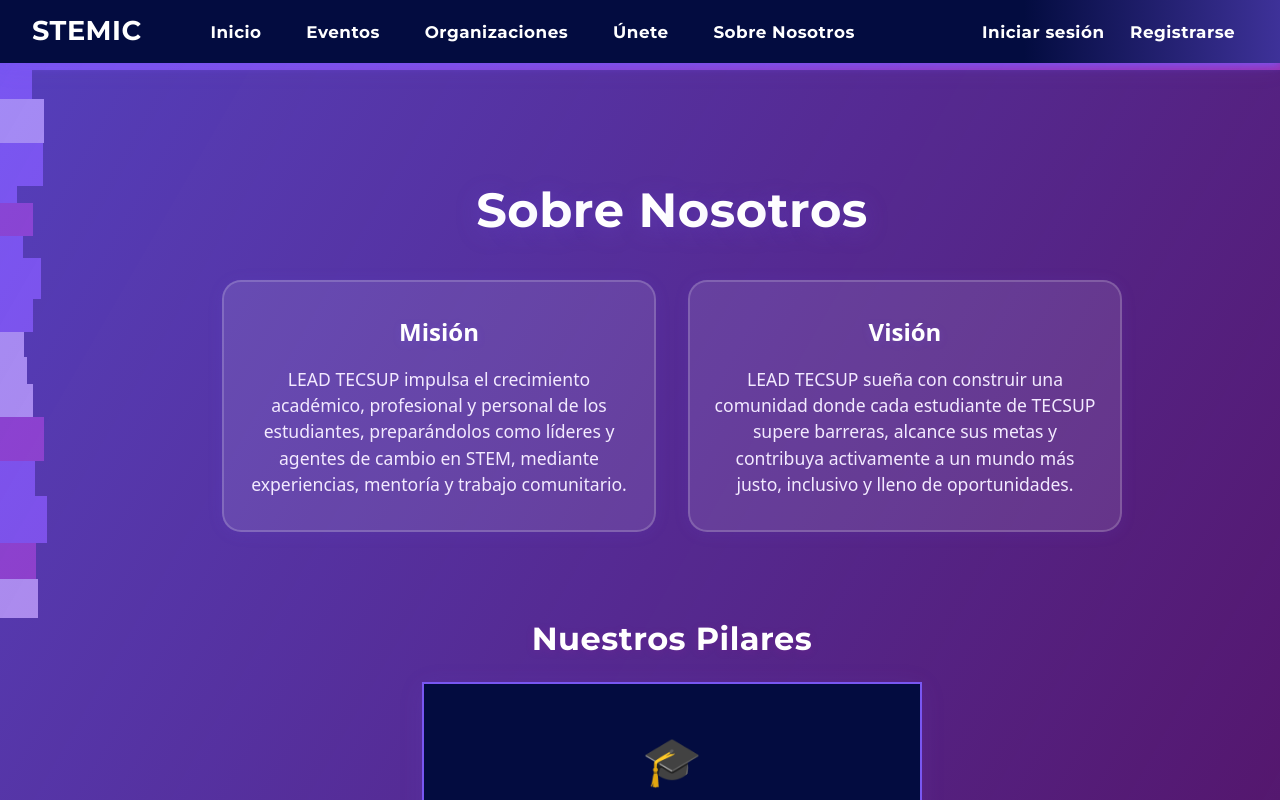
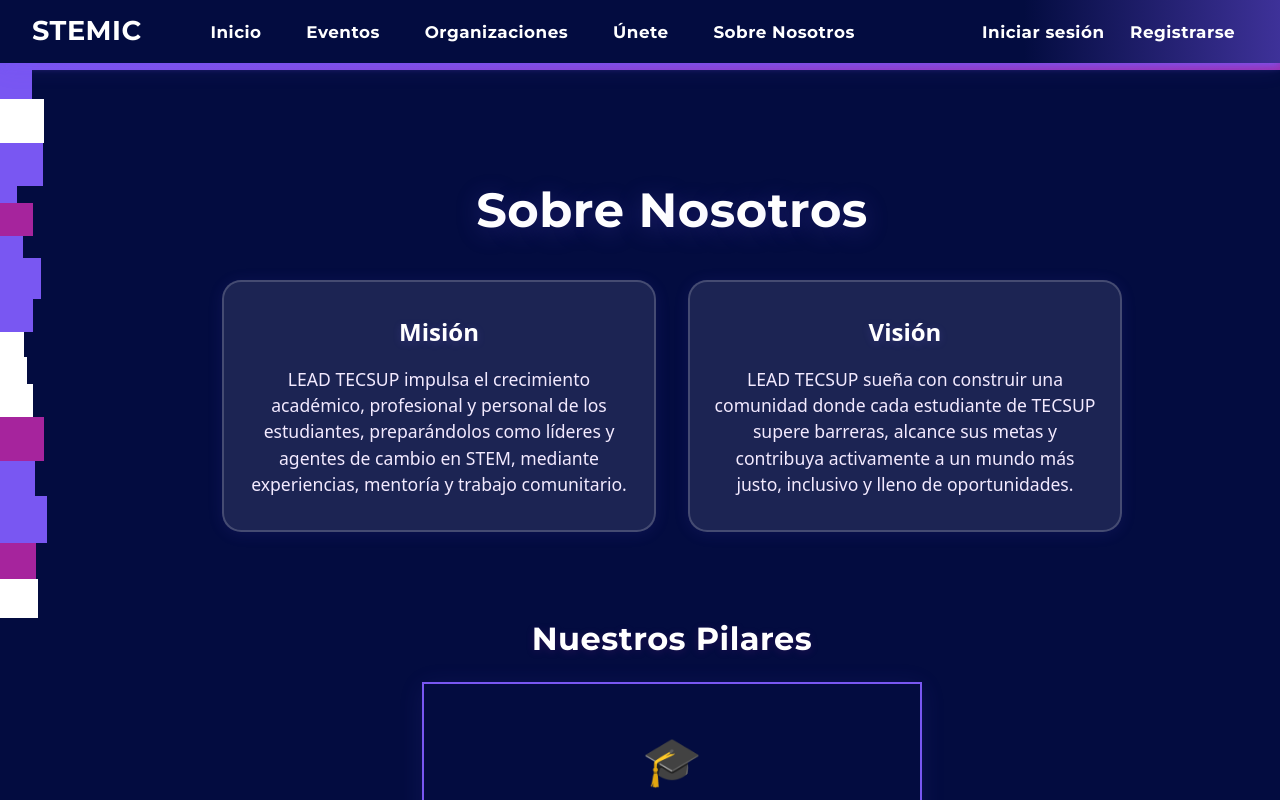
Before and after one commit to RageJohan/Proyecto_de_Tesis_C24_G34_Stemic_Frontend, a React (Vite) app: page /about-us in a window 1280 px wide. Shown: the top 800 px of the page. Built offline with nearby package versions, Linux system fonts and the light colour scheme; no server answers.

Commit message:
Background linear off

```diff
--- a/src/styles/AboutUs.css
+++ b/src/styles/AboutUs.css
@@ -9,7 +9,6 @@
 .aboutus-overlay {
   position: fixed;
   top: 0; left: 0; width: 100vw; height: 100vh;
-  background: linear-gradient(120deg, rgba(121,87,242,0.7) 0%, rgba(166,36,157,0.5) 100%);
   z-index: 1;
   pointer-events: none;
 }
```
